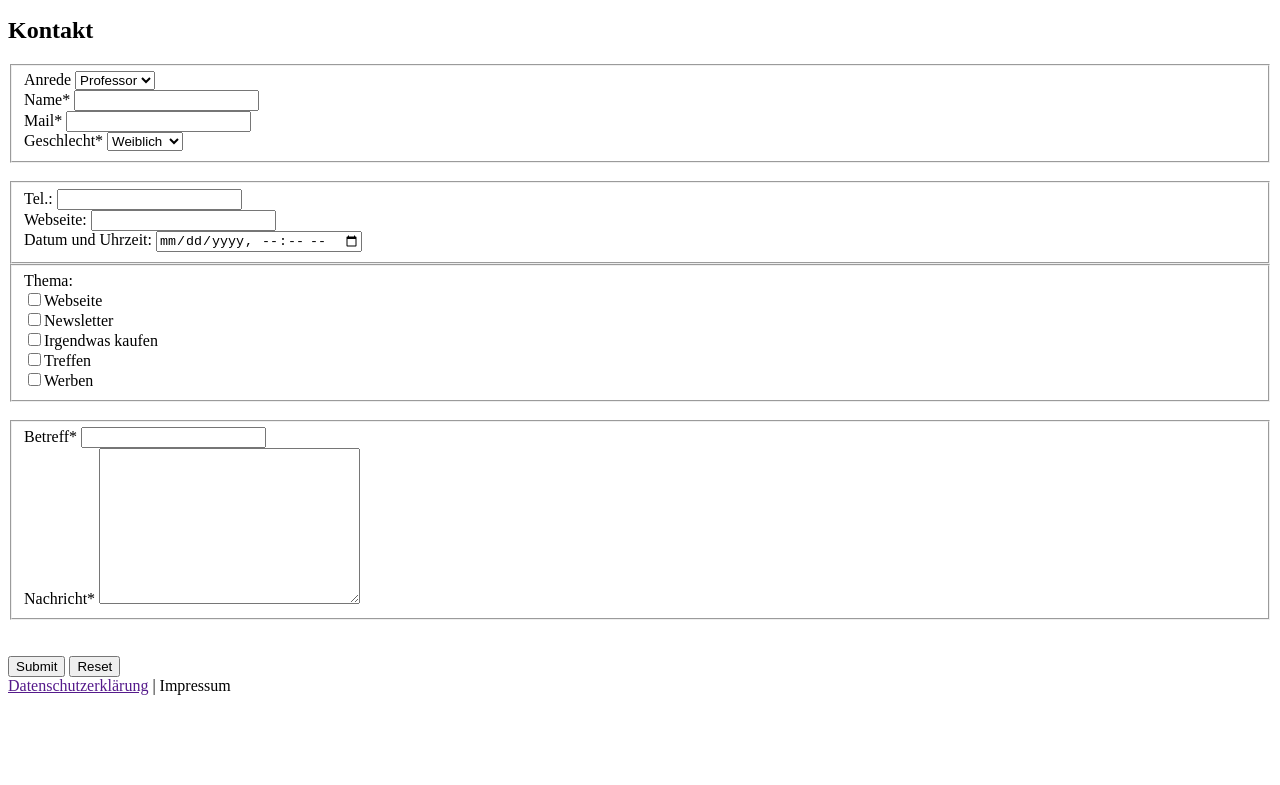
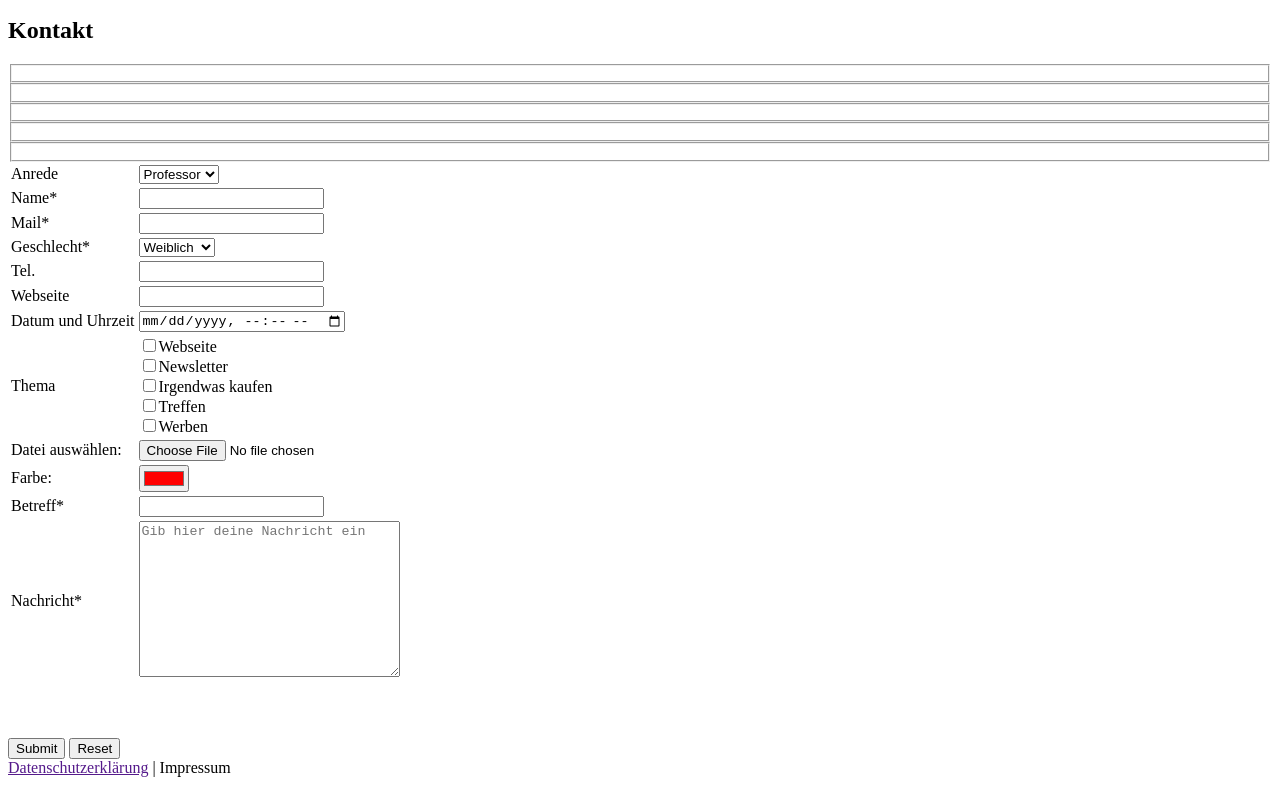
Before and after one commit to patreu22/Webtech_HA2, a plain HTML site: page ha.html in a window 1280 px wide. Shown: the part 88-873 px from the top of the page. Before the commit the page ends 800 px from the top, so only its background shows below. Drawn offline with Linux system fonts and the light colour scheme.

Commit message:
HA2.3 ready for presentation

```diff
--- a/ha.html
+++ b/ha.html
@@ -24,44 +24,88 @@
 	<main>
 		<h2>Kontakt</h2>
 		<form>
+			<table>
 				<fieldset>
-			<label for="anredeInput">Anrede</label>
+				<tr>
+					<td><label for="anredeInput">Anrede</label></td>
+					<td>
 						<select id="anredeInput">
 		  				<option value="Prof">Professor</option>
 		  				<option value="Dr">Dr.</option>
-  			</select><br/>
-			<label for="nameInput">Name* </label>
-			<input type="text" id="nameInput" required/><br>
-			<label for="mailInput">Mail* </label>
-			<input type="text" id="mailInput" required/><br>
-			<label for="genderInput">Geschlecht* </label>
+		  				</select>
+				</tr>
+				<tr>
+					<td><label for="nameInput">Name* </label></td>
+					<td><input type="text" id="nameInput" required/><br></td>
+				</tr>
+				<tr>
+					<td><label for="mailInput">Mail* </label></td>
+					<td><input type="text" id="mailInput" required/><br></td>
+				</tr>
+				<tr>
+					<td><label for="genderInput">Geschlecht* </label></td>
+					<td>
 						<select id="genderInput" required>
 		  				<option value="Weiblich">Weiblich</option>
 		  				<option value="Männlich">Männlich</option>
 		  				<option value="Andere">Andere</option>
-  			</select></fieldset><br>
-  			<fieldset>
-  			<label for="telInput">Tel.:</label>
-  			<input type="tel" id="telInput"><br>
-  			<label for="pageInput">Webseite:</label>
-  			<input type="url" id="pageInput"><br>
-  			<label for="datumInput">Datum und Uhrzeit:</label>
-  			<input type="datetime-local" id="datumInput"><br>
+		  				</select>
+		  			</td>
+				</tr>
 				</fieldset>
 				<fieldset>
-  				<label for="datumInput">Thema:</label><br>
-  				<input type="checkbox" value="">Webseite<br>
+				<tr>
+					<td><label for="telInput">Tel.</label></td>
+					<td><input type="tel" id="telInput"></td>
+				</tr>
+				<tr>
+					<td><label for="pageInput">Webseite</label></td>
+					<td><input type="url" id="pageInput"><br></td>
+				</tr>
+				<tr>
+					<td><label for="datumInput">Datum und Uhrzeit</label></td>
+					<td><input type="datetime-local" id="datumInput"><br></td>
+				</tr>
+				</fieldset>
+				<fieldset>
+				<tr>
+					<td><label for="datumInput">Thema</label></td>
+					<td><input type="checkbox" value="">Webseite<br>
   						<input type="checkbox" value="">Newsletter<br>
 			  			<input type="checkbox" value="">Irgendwas kaufen<br>
 			  			<input type="checkbox" value="">Treffen<br>
 			  			<input type="checkbox" value="">Werben<br>
+			  		</td>
+				</tr>
 				</fieldset>
-  			<br>
 				<fieldset>
-			<label for="betreffInput">Betreff* </label>
-			<input type="text" id="betreffInput" required/><br>
-			<label for="textInput">Nachricht* </label>
-			<textarea id="textInput" rows="10" cols="30">
+				<tr>
+					<td><label for="dateiInput">Datei auswählen:</label></td>
+					<td><input id="dateiInput" type="file" ><br></td>
+				</tr>
+				<tr>
+					<td><label for="dateiInput">Farbe:</label></td>
+					<td><input type="color" id="colorInput" value="#ff0000"></td>
+				</tr>
+				</fieldset>
+				<fieldset>
+					<tr>
+						<td><label for="betreffInput">Betreff* </label></td>
+						<td><input type="text" id="betreffInput" required/><br></td>
+					</tr>
+					<tr>
+						<td><label for="textInput">Nachricht* </label></td>
+						<td><textarea id="textInput" rows="10" cols="30" placeholder="Gib hier deine Nachricht ein"></textarea></td>
+					</tr>
+				</fieldset>
+
+			</table>
+
+
+
+
+
+
 			</textarea><br>
 		</fieldset><br><br>
 			<input type="submit" value="Submit" />
```
Lines whose indentation alone changed are shown as unchanged.
